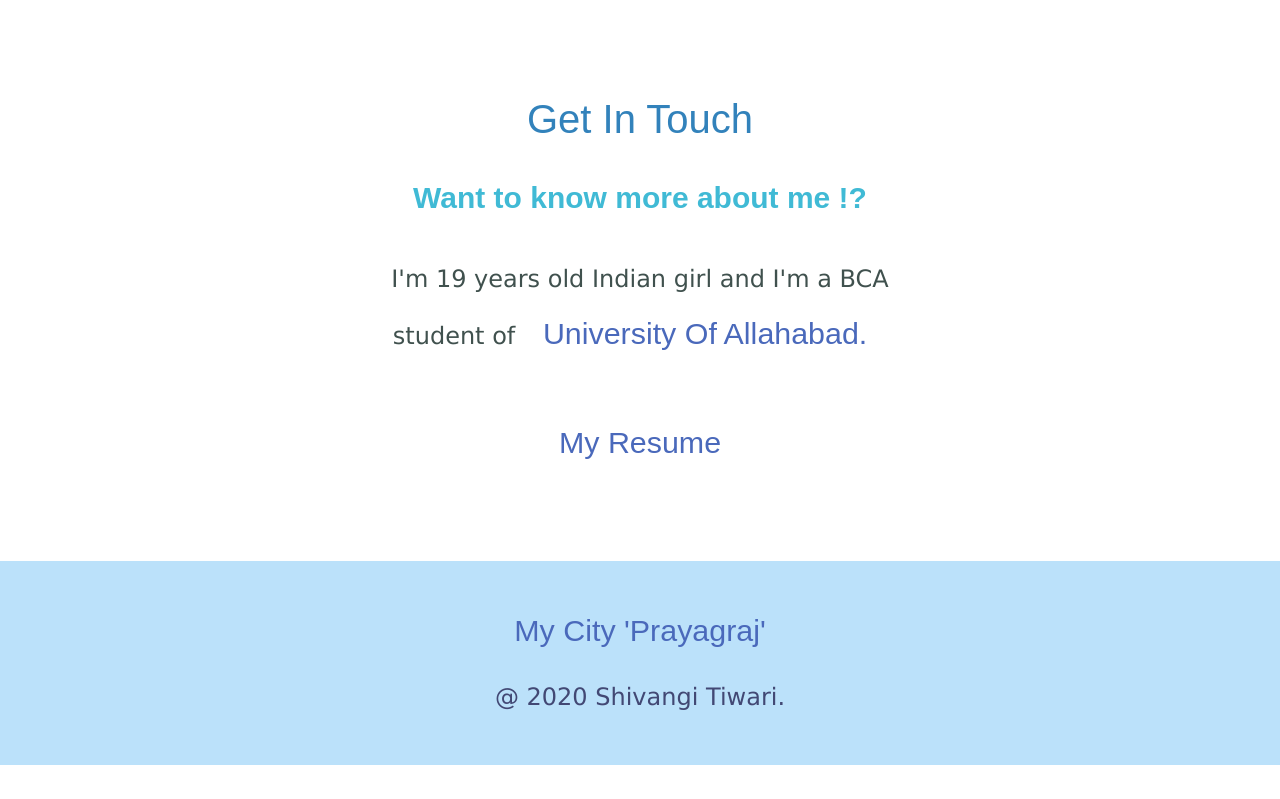
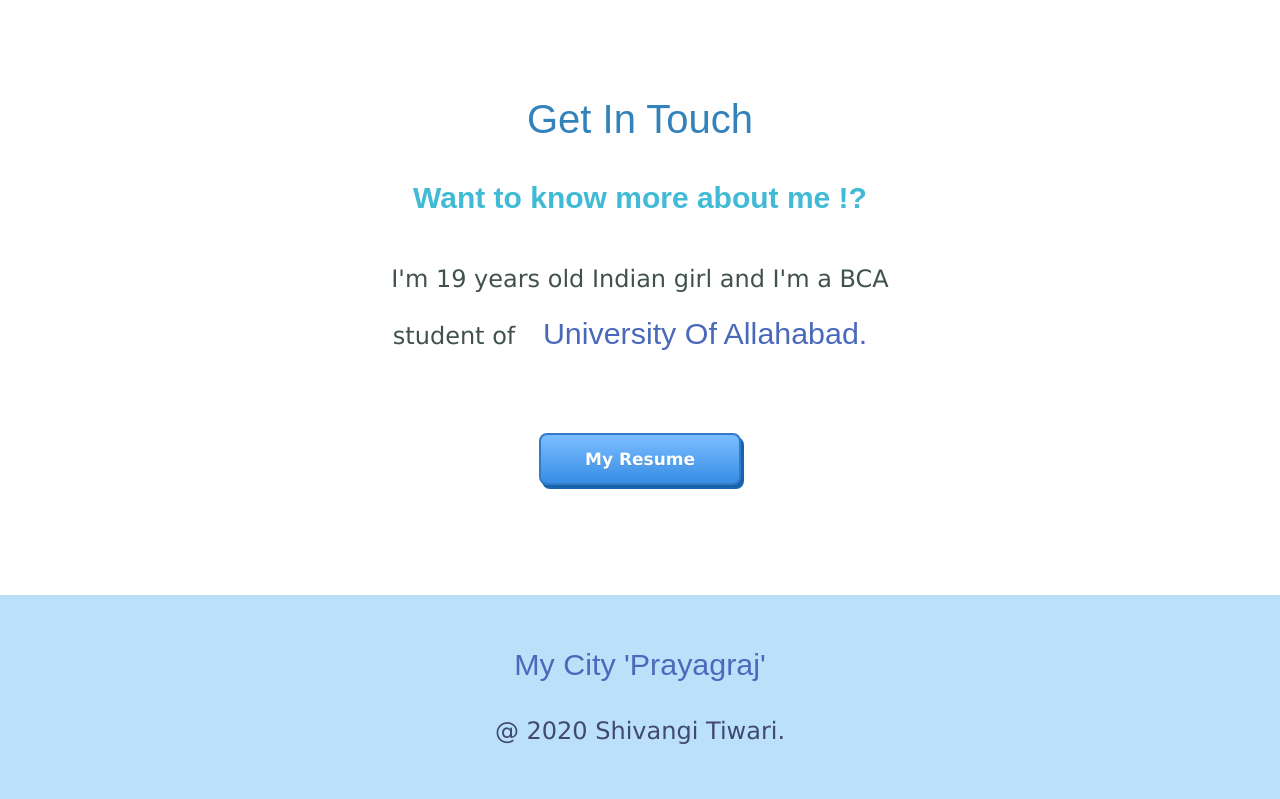
Before and after one commit to Shivangi708/My-Professional-Site, a plain HTML site: page index.html in a window 1280 px wide. Shown: the part 2423-3222 px from the top of the page. Before the commit the page ends 3188 px from the top, so only its background shows below. Drawn offline with Linux system fonts and the light colour scheme.

Commit message:
Add files via upload

```diff
--- a/styles.CSS
+++ b/styles.CSS
@@ -87,20 +87,20 @@ hr{
 	position:absolute;
 	right:300px;
 	top:50px;
-	height:150px;
-	width:200px;
+	height:100px;
+	width:100px;
 
 
 }
-.bottom-cloud{
+/*.bottom-cloud{
 	position:absolute;
 	top:300px;
 	left:200px;
 	bottom:300px;
-	height:150px;
-	width:200px;
+	height:70px;
+	width:70px;
 
-}
+}*/
 .girl{
 	 width:25%;
 	float:left;
@@ -113,3 +113,28 @@ hr{
 	margin-left:30px;
 
 }
+
+.btn {
+	box-shadow: 3px 4px 0px 0px #1564ad;
+	background:linear-gradient(to bottom, #79bbff 5%, #378de5 100%);
+	background-color:#79bbff;
+	border-radius:8px;
+	border:2px solid #337bc4;
+	display:inline-block;
+	cursor:pointer;
+	color:#ffffff;
+	font-family:Verdana;
+	font-size:17px;
+	font-weight:bold;
+	padding:14px 44px;
+	text-decoration:none;
+	text-shadow:0px 1px 0px #528ecc;
+}
+.btn:hover {
+	background:linear-gradient(to bottom, #378de5 5%, #79bbff 100%);
+	background-color:#378de5;
+}
+.btn:active {
+	position:relative;
+	top:1px;
+}
```
